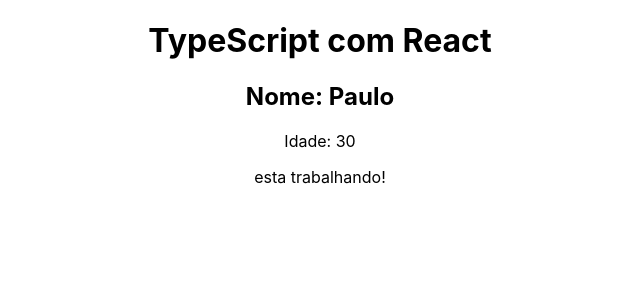
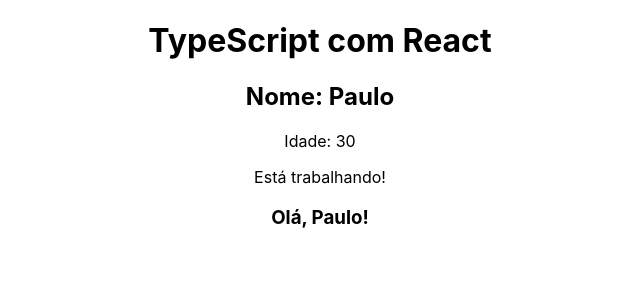
Before and after one commit to gabrielsrpp/TypeScriptCurse, a React (Create React App) app in the folder 11_react_com_ts/: page / in a window 1280 px wide. Shown: the top 300 px of the page, without its empty margins (320-960 px from the left). Built offline with nearby package versions, Linux system fonts and the light colour scheme.

Commit message:
Funções em componentes

```diff
--- a/11_react_com_ts/src/App.tsx
+++ b/11_react_com_ts/src/App.tsx
@@ -9,13 +9,19 @@ const name: string = "Paulo";
 const age: number = 30;
 const isWorking: boolean = true;
 
+// 2- funções
+const userGreeting = (name: string): string => {
+  return `Olá, ${name}!`;
+};
+
 
   return (
     <div className="App">
       <h1>TypeScript com React</h1>
       <h2>Nome: {name}</h2>
       <p>Idade: {age}</p>
-      {isWorking && (<p>esta trabalhando!</p>)}
+      {isWorking && <p>Está trabalhando!</p>}
+      <h3>{userGreeting(name)}</h3>
     </div>
   );
 }
```
